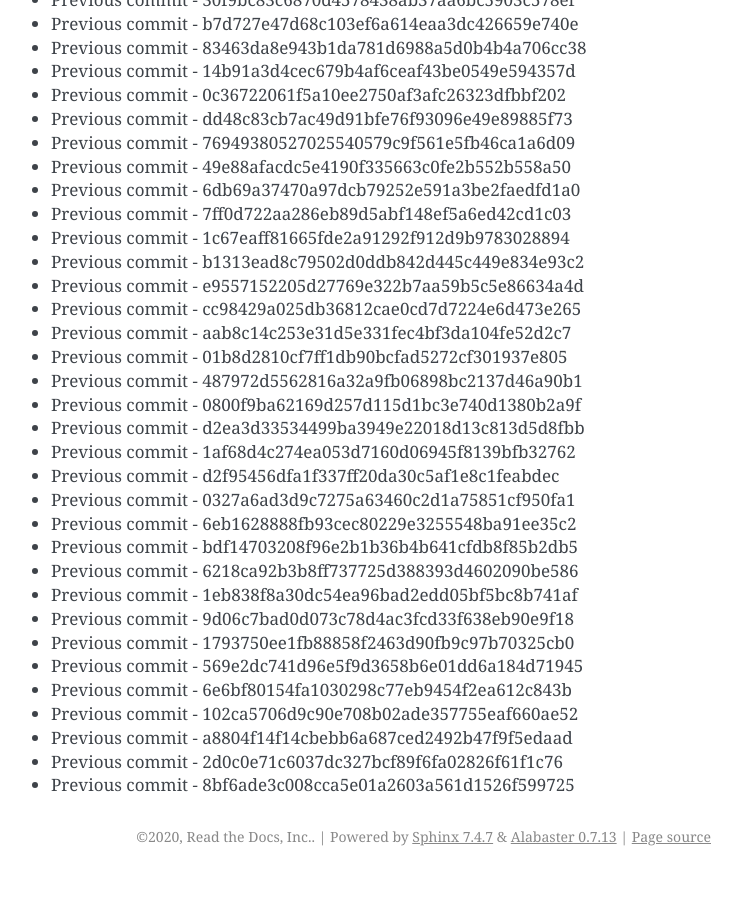
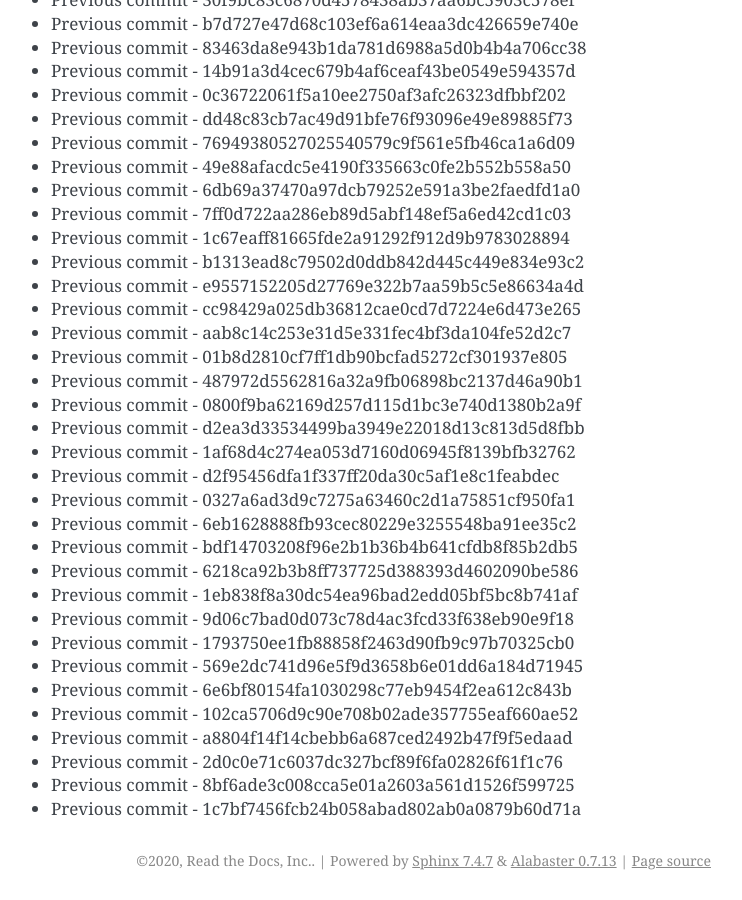
Before and after one commit to readthedocs/rtd-git-stresstest, a Sphinx documentation site: the page built from docs/updates.rst, in a window 1280 px wide and 900 px high, scrolled down 16290 px. Shown: the whole window, without its empty margins (399-1141 px from the left). Built offline with Sphinx 7.4.7, drawn with Linux system fonts in a browser that asks for light colours; before the commit the page ends 17166 px from its top, so only the background shows below that.

Commit message:
Generating commit from previous: 1c7bf7456fcb24b058abad802ab0a0879b60d71a

```diff
--- a/docs/updates.rst
+++ b/docs/updates.rst
@@ -716,3 +716,4 @@ It can be tested for any performance characteristics.
 * Previous commit - a8804f14f14cbebb6a687ced2492b47f9f5edaad
 * Previous commit - 2d0c0e71c6037dc327bcf89f6fa02826f61f1c76
 * Previous commit - 8bf6ade3c008cca5e01a2603a561d1526f599725
+* Previous commit - 1c7bf7456fcb24b058abad802ab0a0879b60d71a
```
